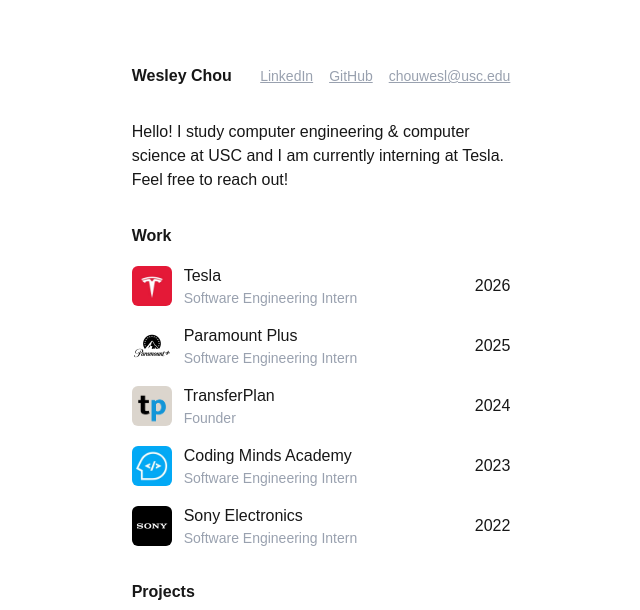
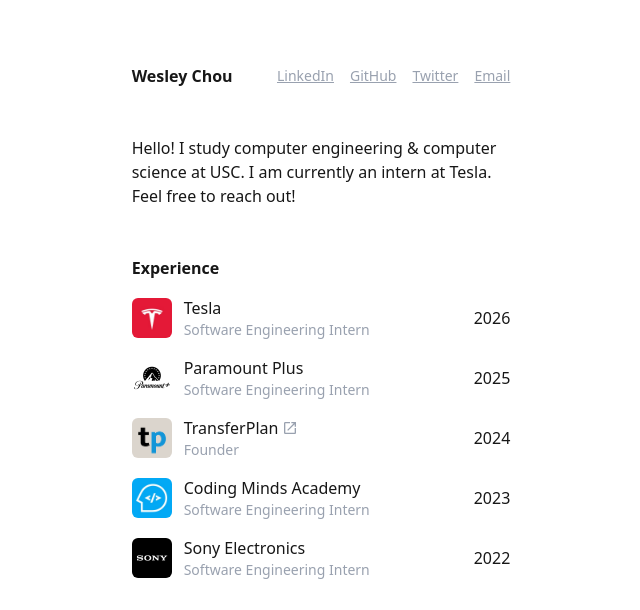
Before and after one commit to wesleychou7/personal-website-v3, a Next.js app in the folder my-app/: page / in a window 1280 px wide. Shown: the top 610 px of the page, without its empty margins (319-959 px from the left). Built offline with nearby package versions, Linux system fonts and the light colour scheme.

Commit message:
ui changes

```diff
--- a/my-app/app/components/CopyableEmail.tsx
+++ /dev/null
@@ -1,35 +0,0 @@
-"use client";
-
-import { useState } from "react";
-
-export default function CopyableEmail({ email }: { email: string }) {
-  const [copied, setCopied] = useState(false);
-  const [showTooltip, setShowTooltip] = useState(false);
-
-  const handleClick = async () => {
-    try {
-      await navigator.clipboard.writeText(email);
-      setCopied(true);
-      setTimeout(() => setCopied(false), 2000);
-    } catch (err) {
-      console.error("Failed to copy email:", err);
-    }
-  };
-
-  return (
-    <div
-      className="relative"
-      onMouseEnter={() => setShowTooltip(true)}
-      onMouseLeave={() => setShowTooltip(false)}
-    >
-      <div className="underline cursor-pointer" onClick={handleClick}>
-        {email}
-      </div>
-      {showTooltip && (
-        <div className="absolute bottom-full mb-2 left-1/2 transform -translate-x-1/2 bg-gray-900 text-white text-xs py-1 px-2 rounded whitespace-nowrap pointer-events-none">
-          {copied ? "Copied!" : "Click to copy"}
-        </div>
-      )}
-    </div>
-  );
-}
--- a/my-app/app/globals.css
+++ b/my-app/app/globals.css
@@ -15,5 +15,6 @@
 body {
   background: var(--background);
   color: var(--foreground);
-  font-family: Arial, Helvetica, sans-serif;
+  font-family: var(--font-sans);
+  font-weight: 350;
 }
--- a/my-app/app/page.tsx
+++ b/my-app/app/page.tsx
@@ -1,8 +1,22 @@
+"use client";
+
 import Image from "next/image";
 import { MdOutlineOpenInNew } from "react-icons/md";
-import CopyableEmail from "./components/CopyableEmail";
+import { useState } from "react";
 
 export default function Home() {
+  const [emailCopied, setEmailCopied] = useState(false);
+
+  const handleEmailClick = async () => {
+    try {
+      await navigator.clipboard.writeText("chouwesl@usc.edu");
+      setEmailCopied(true);
+      setTimeout(() => setEmailCopied(false), 3000);
+    } catch (err) {
+      console.error("Failed to copy email:", err);
+    }
+  };
+
   const work = [
     {
       title: "Software Engineering Intern",
@@ -14,28 +28,25 @@
     {
       title: "Software Engineering Intern",
       company: "Paramount Plus",
-      description: "Chromecast team",
       date: "2025",
       logo: "/paramount.png",
     },
     {
       title: "Founder",
       company: "TransferPlan",
-      description: "transferplan.com",
       date: "2024",
       logo: "/transferplan.png",
+      link: "https://transferplan.com",
     },
     {
       title: "Software Engineering Intern",
       company: "Coding Minds Academy",
-      description: "internal tools",
       date: "2023",
       logo: "/cma.jpeg",
     },
     {
       title: "Software Engineering Intern",
       company: "Sony Electronics",
-      description: "internal tools",
       date: "2022",
       logo: "/sony.png",
     },
@@ -43,39 +54,44 @@
 
   const projects = [
     {
+      title: "Pillar",
+      link: "https://youtu.be/0vhIymZsygU",
+      description: "AI powered takeoffs and cost estimates for construction projects.",
+      src: "/Pillar Short Demo.mp4",
+    },
+    {
       title: "Branching Chat",
       link: "https://branchingchat.com",
       description: "A chat app that allows you to branch conversations like a tree.",
       src: "/Branching Chat Demo v2.mp4",
-    },
-    {
-      title: "Pillar",
-      link: "https://youtu.be/0vhIymZsygU",
-      description: "AI powered takeoffs and cost estimates for construction projects.",
-      src: "/Pillar Short Demo.mp4",
     }
   ];
 
   return (
     <div className="w-full h-full flex justify-center">
-      <div className="w-full h-full md:w-1/3 p-6 pt-16 pb-32 flex flex-col justify-center gap-8">
+      <div className="w-full h-full md:w-1/3 p-6 pt-16 pb-32 flex flex-col justify-center gap-12">
         <div className="flex flex-row justify-between items-center">
           <div className="font-bold">Wesley Chou</div>
-          <div className="flex flex-row gap-4 text-sm text-gray-400">
+          <div className="flex flex-row gap-2 sm:gap-2 md:gap-3 lg:gap-4 text-sm text-gray-400">
             <a href="http://www.linkedin.com/in/wesley-chou-713640235" target="_blank">
               <div className="underline">LinkedIn</div>
             </a>
             <a href="https://github.com/wesleychou7" target="_blank">
               <div className="underline">GitHub</div>
             </a>
-            <CopyableEmail email="chouwesl@usc.edu" />
+            <a href="https://x.com/_wesleychou" target="_blank">
+              <div className="underline">Twitter</div>
+            </a>
+            <div className="underline cursor-pointer" onClick={handleEmailClick}>
+              {emailCopied ? "Email copied!" : "Email"}
+            </div>
           </div>
         </div>
         <div>
-          Hello! I study computer engineering & computer science at USC and I am currently interning at Tesla. Feel free to reach out!
+          Hello! I study computer engineering & computer science at USC. I am currently an intern at Tesla. Feel free to reach out!
         </div>
         <div>
-          <div className="mb-4 font-bold">Work</div>
+          <div className="mb-4 font-bold">Experience</div>
           <div className="flex flex-col gap-4">
             {work.map((item, index) => (
               <div key={index}>
@@ -89,7 +105,16 @@
                       className="rounded-md object-contain"
                     />
                     <div>
-                      <div className="font-medium">{item.company}</div>
+                      <div>
+                        {item.link ? (
+                          <a href={item.link} target="_blank" className="inline-flex items-center gap-1">
+                            {item.company}
+                            <MdOutlineOpenInNew className="text-gray-400" />
+                          </a>
+                        ) : (
+                          item.company
+                        )}
+                      </div>
                       <div className="text-sm text-gray-400">{item.title}</div>
                     </div>
                   </div>
```
